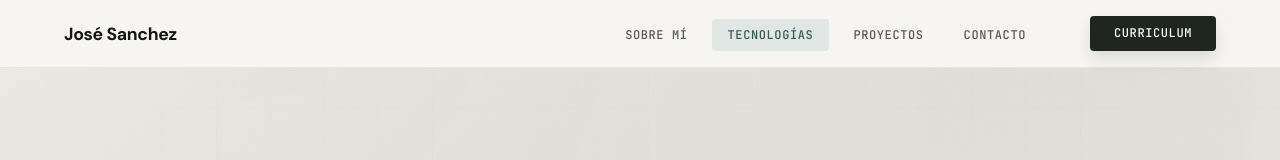
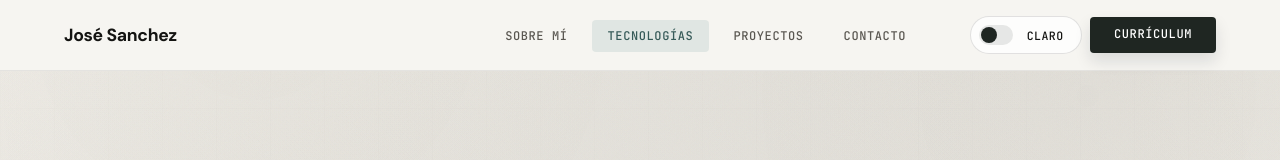
Before and after one commit to josesan28/portafolio, a React (Vite) app in the folder portafolio/: page /#stack in a window 1280 px wide. Shown: the top 160 px of the page. Built offline with nearby package versions, Linux system fonts and the light colour scheme.

Commit message:
Tema oscuro agregado

```diff
--- a/portafolio/index.html
+++ b/portafolio/index.html
@@ -1,10 +1,26 @@
 <!doctype html>
 <html lang="en">
   <head>
+    <meta charset="UTF-8" />
+    <script>
+      (() => {
+        const storageKey = 'portfolio-theme'
+        const savedTheme = window.localStorage.getItem(storageKey)
+        const prefersDark = window.matchMedia('(prefers-color-scheme: dark)').matches
+        const theme =
+          savedTheme === 'light' || savedTheme === 'dark'
+            ? savedTheme
+            : prefersDark
+              ? 'dark'
+              : 'light'
+
+        document.documentElement.dataset.theme = theme
+        document.documentElement.style.colorScheme = theme
+      })()
+    </script>
     <link rel="preconnect" href="https://fonts.googleapis.com">
     <link rel="preconnect" href="https://fonts.gstatic.com" crossorigin>
     <link href="https://fonts.googleapis.com/css2?family=DM+Sans:wght@400;700&family=Inter:wght@400;500&family=JetBrains+Mono:wght@400;500;700&display=swap" rel="stylesheet">
-    <meta charset="UTF-8" />
     <link rel="icon" type="image/svg+xml" href="/favicon.svg" />
     <meta name="viewport" content="width=device-width, initial-scale=1.0" />
     <title>Portafolio</title>
--- a/portafolio/src/components/Contact/ContactLinkCard.jsx
+++ b/portafolio/src/components/Contact/ContactLinkCard.jsx
@@ -1,3 +1,5 @@
+import { isMonochromeIcon } from '../../utils/isMonochromeIcon'
+
 export default function ContactLinkCard({ link }) {
   return (
     <a
@@ -9,7 +11,7 @@ export default function ContactLinkCard({ link }) {
     >
       <span className="contact__link-mark" aria-hidden="true">
         <img
-          className="contact__link-icon"
+          className={`contact__link-icon ${isMonochromeIcon(link.icon) ? 'theme-asset--monochrome' : ''}`}
           src={link.icon}
           alt=""
           aria-hidden="true"
--- a/portafolio/src/components/Navbar/Navbar.css
+++ b/portafolio/src/components/Navbar/Navbar.css
@@ -33,6 +33,12 @@
   letter-spacing: -0.02em;
   white-space: nowrap;
   margin-right: auto;
+}
+
+.navbar__controls {
+  display: flex;
+  align-items: center;
+  gap: var(--space-sm);
 }
 
 /* Desktop links */
@@ -88,6 +94,67 @@
 
 .navbar__cta:active {
   transform: scale(0.97);
+}
+
+.navbar__theme-toggle {
+  display: inline-flex;
+  align-items: center;
+  gap: var(--space-sm);
+  min-width: 112px;
+  min-height: 38px;
+  padding: 0.35rem 0.5rem;
+  border: 1px solid var(--color-ink-medium);
+  border-radius: 999px;
+  background: var(--color-surface-frost);
+  color: var(--color-text);
+  cursor: pointer;
+  transition: border-color 0.2s ease, background-color 0.2s ease, transform 0.2s ease, box-shadow 0.2s ease;
+}
+
+.navbar__theme-toggle:hover {
+  transform: translateY(-1px);
+  border-color: var(--color-accent-green-border-medium);
+  box-shadow: var(--shadow-sm);
+}
+
+.navbar__theme-toggle-track {
+  width: 34px;
+  height: 20px;
+  display: inline-flex;
+  align-items: center;
+  padding: 2px;
+  border-radius: 999px;
+  background: var(--color-accent-soft);
+  transition: background-color 0.2s ease;
+}
+
+.navbar__theme-toggle-thumb {
+  width: 16px;
+  height: 16px;
+  border-radius: 50%;
+  background: var(--color-accent);
+  transition: transform 0.2s ease, background-color 0.2s ease;
+}
+
+.navbar__theme-toggle--dark .navbar__theme-toggle-track {
+  background: var(--color-accent-green-soft);
+}
+
+.navbar__theme-toggle--dark .navbar__theme-toggle-thumb {
+  transform: translateX(14px);
+  background: var(--color-accent-green);
+}
+
+.navbar__theme-toggle-label {
+  display: inline-block;
+  font-family: var(--font-mono);
+  font-size: 0.72rem;
+  font-weight: 500;
+  letter-spacing: 0.04em;
+  text-transform: uppercase;
+  width: 7ch;
+  text-align: center;
+  white-space: nowrap;
 }
 
 /* Hamburger */
@@ -189,4 +256,12 @@
   .navbar__drawer {
     display: block;
   }
+
+  .navbar__inner {
+    gap: var(--space-md);
+  }
+
+  .navbar__theme-toggle-label {
+    display: none;
+  }
 }
--- a/portafolio/src/components/Navbar/Navbar.jsx
+++ b/portafolio/src/components/Navbar/Navbar.jsx
@@ -1,9 +1,11 @@
 import { useEffect, useState } from 'react'
 import { Link, useLocation } from 'react-router-dom'
+import { useTheme } from '../../context/ThemeContext'
 import './Navbar.css'
 
 export default function Navbar() {
   const location = useLocation()
+  const { theme, toggleTheme } = useTheme()
   const [scrolled, setScrolled] = useState(false)
   const [menuOpen, setMenuOpen] = useState(false)
   const [activeHash, setActiveHash] = useState(window.location.hash || '#about')
@@ -37,10 +39,11 @@ export default function Navbar() {
 
   const isHomeRoute = location.pathname === '/'
   const currentHash = isHomeRoute ? activeHash : location.hash
+  const isDarkTheme = theme === 'dark'
 
   return (
     <header className={`navbar ${scrolled ? 'navbar--scrolled' : ''}`}>
-      <nav className="navbar__inner" aria-label="Navegacion principal">
+      <nav className="navbar__inner" aria-label="Navegación principal">
         <Link to="/#about" className="navbar__brand">
           José Sanchez
         </Link>
@@ -58,6 +61,21 @@ export default function Navbar() {
           ))}
         </ul>
 
+        <div className="navbar__controls">
+          <button
+            type="button"
+            className={`navbar__theme-toggle ${isDarkTheme ? 'navbar__theme-toggle--dark' : ''}`}
+            onClick={toggleTheme}
+            aria-label={`Cambiar tema. Tema actual: ${isDarkTheme ? 'oscuro' : 'claro'}`}
+          >
+            <span className="navbar__theme-toggle-track" aria-hidden="true">
+              <span className="navbar__theme-toggle-thumb" />
+            </span>
+            <span className="navbar__theme-toggle-label">
+              {isDarkTheme ? 'Oscuro' : 'Claro'}
+            </span>
+          </button>
+
           <a
             href="/cv.pdf"
             target="_blank"
@@ -65,19 +83,21 @@ export default function Navbar() {
             className="navbar__cta"
             download
           >
-          Curriculum
+            Currículum
           </a>
 
           <button
+            type="button"
             className={`navbar__hamburger ${menuOpen ? 'navbar__hamburger--open' : ''}`}
             onClick={() => setMenuOpen((prev) => !prev)}
-          aria-label={menuOpen ? 'Cerrar menu' : 'Abrir menu'}
+            aria-label={menuOpen ? 'Cerrar menú' : 'Abrir menú'}
             aria-expanded={menuOpen}
           >
             <span />
             <span />
             <span />
           </button>
+        </div>
       </nav>
 
       <div className={`navbar__drawer ${menuOpen ? 'navbar__drawer--open' : ''}`}>
@@ -99,7 +119,7 @@ export default function Navbar() {
               className="navbar__drawer-link navbar__drawer-link--cta"
               download
             >
-              Curriculum
+              Currículum
             </a>
           </li>
         </ul>
--- a/portafolio/src/components/ProjectDetail/ProjectTechItem.jsx
+++ b/portafolio/src/components/ProjectDetail/ProjectTechItem.jsx
@@ -1,3 +1,5 @@
+import { isMonochromeIcon } from '../../utils/isMonochromeIcon'
+
 export default function ProjectTechItem({ tech }) {
   return (
     <article className="project-detail__tech-item">
@@ -5,7 +7,7 @@ export default function ProjectTechItem({ tech }) {
         <img
           src={tech.icon}
           alt={tech.name}
-          className="project-detail__tech-icon"
+          className={`project-detail__tech-icon ${isMonochromeIcon(tech.icon) ? 'theme-asset--monochrome' : ''}`}
           loading="lazy"
         />
         <h3 className="project-detail__tech-name">{tech.name}</h3>
--- a/portafolio/src/components/Stack/TechCard.jsx
+++ b/portafolio/src/components/Stack/TechCard.jsx
@@ -1,3 +1,5 @@
+import { isMonochromeIcon } from '../../utils/isMonochromeIcon'
+
 export default function TechCard({ tech }) {
   return (
     <article className="stack__card">
@@ -5,7 +7,7 @@ export default function TechCard({ tech }) {
         <img
           src={tech.icon}
           alt={tech.name}
-          className="stack__icon"
+          className={`stack__icon ${isMonochromeIcon(tech.icon) ? 'theme-asset--monochrome' : ''}`}
           loading="lazy"
         />
         <span className="stack__category">{tech.category}</span>
--- /dev/null
+++ b/portafolio/src/context/ThemeContext.jsx
@@ -0,0 +1,54 @@
+import { createContext, useContext, useEffect, useState } from 'react'
+
+const STORAGE_KEY = 'portfolio-theme'
+const ThemeContext = createContext(null)
+
+function getInitialTheme() {
+  if (typeof window === 'undefined') {
+    return 'light'
+  }
+
+  const themeFromDocument = document.documentElement.dataset.theme
+
+  if (themeFromDocument === 'light' || themeFromDocument === 'dark') {
+    return themeFromDocument
+  }
+
+  const savedTheme = window.localStorage.getItem(STORAGE_KEY)
+
+  if (savedTheme === 'light' || savedTheme === 'dark') {
+    return savedTheme
+  }
+
+  return window.matchMedia('(prefers-color-scheme: dark)').matches ? 'dark' : 'light'
+}
+
+export function ThemeProvider({ children }) {
+  const [theme, setTheme] = useState(getInitialTheme)
+
+  useEffect(() => {
+    document.documentElement.dataset.theme = theme
+    document.documentElement.style.colorScheme = theme
+    window.localStorage.setItem(STORAGE_KEY, theme)
+  }, [theme])
+
+  const toggleTheme = () => {
+    setTheme((currentTheme) => (currentTheme === 'dark' ? 'light' : 'dark'))
+  }
+
+  return (
+    <ThemeContext.Provider value={{ theme, setTheme, toggleTheme }}>
+      {children}
+    </ThemeContext.Provider>
+  )
+}
+
+export function useTheme() {
+  const context = useContext(ThemeContext)
+
+  if (!context) {
+    throw new Error('useTheme must be used within ThemeProvider')
+  }
+
+  return context
+}
--- a/portafolio/src/index.css
+++ b/portafolio/src/index.css
@@ -7,6 +7,8 @@
 
 /* Variables de diseño */
 :root {
+  color-scheme: light;
+
   /* Colores base */
   --color-bg: #f4f1eb;
   --color-bg-top: #faf7f0;
@@ -103,6 +105,79 @@
   --shadow-focus-ring: 0 0 0 4px rgba(92, 143, 140, 0.08);
 }
 
+:root[data-theme='dark'] {
+  color-scheme: dark;
+
+  --color-bg: #101513;
+  --color-bg-top: #161c19;
+  --color-bg-bottom: #0b0f0e;
+  --color-surface: #171d1b;
+  --color-surface-alt: #1f2825;
+  --color-border: #2d3734;
+  --color-text: #f4eee4;
+  --color-text-muted: #b8b1a4;
+  --color-text-muted-strong: rgba(184, 177, 164, 0.82);
+  --color-accent: #d9cec0;
+  --color-accent-strong: #f6eee3;
+  --color-accent-soft: rgba(246, 238, 227, 0.12);
+  --color-accent-green: #78ada8;
+  --color-accent-green-soft: rgba(120, 173, 168, 0.16);
+  --color-accent-green-strong: #a9d8d1;
+
+  --color-ink-softest: rgba(255, 255, 255, 0.04);
+  --color-ink-soft: rgba(255, 255, 255, 0.06);
+  --color-ink-muted: rgba(255, 255, 255, 0.08);
+  --color-ink-medium: rgba(255, 255, 255, 0.1);
+  --color-ink-strong: rgba(255, 255, 255, 0.14);
+  --color-ink-heavy: rgba(255, 255, 255, 0.18);
+  --color-selection: rgba(246, 238, 227, 0.2);
+
+  --color-surface-veil: rgba(16, 21, 19, 0.9);
+  --color-surface-veil-strong: rgba(16, 21, 19, 0.96);
+  --color-surface-frost: rgba(31, 40, 37, 0.88);
+  --color-surface-overlay-soft: rgba(255, 255, 255, 0.04);
+  --color-surface-overlay: rgba(255, 255, 255, 0.06);
+  --color-surface-overlay-line: rgba(255, 255, 255, 0.12);
+  --color-surface-sheen: rgba(255, 255, 255, 0.08);
+  --color-surface-elevated: rgba(31, 40, 37, 0.82);
+
+  --color-accent-green-line: rgba(120, 173, 168, 0.38);
+  --color-accent-green-line-strong: rgba(120, 173, 168, 0.52);
+  --color-accent-green-solid: rgba(120, 173, 168, 0.92);
+  --color-accent-green-border-soft: rgba(120, 173, 168, 0.24);
+  --color-accent-green-border: rgba(120, 173, 168, 0.3);
+  --color-accent-green-border-medium: rgba(120, 173, 168, 0.34);
+  --color-accent-green-border-strong: rgba(120, 173, 168, 0.38);
+  --color-accent-green-border-hover: rgba(120, 173, 168, 0.46);
+  --color-accent-green-border-emphasis: rgba(120, 173, 168, 0.48);
+  --color-accent-green-border-focus: rgba(120, 173, 168, 0.58);
+  --color-accent-green-fill-strong: rgba(120, 173, 168, 0.18);
+  --color-accent-green-glow-soft: rgba(120, 173, 168, 0.12);
+  --color-accent-green-glow: rgba(120, 173, 168, 0.18);
+  --color-accent-green-glow-strong: rgba(120, 173, 168, 0.24);
+  --color-accent-green-deep-glow: rgba(86, 125, 121, 0.18);
+  --color-accent-shadow-soft: rgba(246, 238, 227, 0.04);
+  --color-accent-warm-glow: rgba(196, 125, 58, 0.12);
+  --color-accent-warm-glow-soft: rgba(196, 125, 58, 0.08);
+  --color-accent-warm-outline: rgba(196, 125, 58, 0.16);
+
+  --shadow-xs: 0 8px 16px rgba(0, 0, 0, 0.24);
+  --shadow-sm: 0 8px 18px rgba(0, 0, 0, 0.2);
+  --shadow-md: 0 10px 18px rgba(0, 0, 0, 0.26);
+  --shadow-md-hover: 0 10px 18px rgba(0, 0, 0, 0.3);
+  --shadow-md-strong: 0 10px 24px rgba(0, 0, 0, 0.28);
+  --shadow-lg: 0 12px 24px rgba(0, 0, 0, 0.22);
+  --shadow-lg-strong: 0 12px 22px rgba(0, 0, 0, 0.28);
+  --shadow-xl: 0 14px 24px rgba(0, 0, 0, 0.32);
+  --shadow-2xl: 0 18px 34px rgba(0, 0, 0, 0.28);
+  --shadow-2xl-soft: 0 18px 34px rgba(0, 0, 0, 0.24);
+  --shadow-3xl: 0 20px 38px rgba(0, 0, 0, 0.3);
+  --shadow-4xl: 0 22px 40px rgba(0, 0, 0, 0.28);
+  --shadow-4xl-strong: 0 22px 44px rgba(0, 0, 0, 0.34);
+  --shadow-5xl: 0 28px 48px rgba(0, 0, 0, 0.38);
+  --shadow-focus-ring: 0 0 0 4px rgba(120, 173, 168, 0.16);
+}
+
 /* Base */
 html {
   scroll-behavior: smooth;
@@ -121,6 +196,7 @@ body {
   position: relative;
   isolation: isolate;
   -webkit-font-smoothing: antialiased;
+  transition: background 0.35s ease, color 0.35s ease;
 }
 
 body::before {
@@ -152,6 +228,19 @@ body::after {
   mix-blend-mode: multiply;
 }
 
+:root[data-theme='dark'] body::before,
+:root[data-theme='dark'] body::after {
+  mix-blend-mode: screen;
+}
+
+:root[data-theme='dark'] body::before {
+  opacity: 0.08;
+}
+
+:root[data-theme='dark'] body::after {
+  opacity: 0.1;
+}
+
 #root {
   min-height: 100vh;
   position: relative;
@@ -181,3 +270,11 @@ a {
 ul {
   list-style: none;
 }
+
+.theme-asset--monochrome {
+  transition: filter 0.25s ease, opacity 0.25s ease;
+}
+
+:root[data-theme='dark'] .theme-asset--monochrome {
+  filter: brightness(0) invert(0.9) contrast(1.02);
+}
--- a/portafolio/src/pages/Home/sections/Contact.css
+++ b/portafolio/src/pages/Home/sections/Contact.css
@@ -98,6 +98,7 @@
   background-color: var(--color-accent-green-soft);
   border: 1px solid var(--color-accent-green-border-soft);
   flex-shrink: 0;
+  color: var(--color-text);
 }
 
 .contact__link-icon {
@@ -105,6 +106,7 @@
   height: 100%;
   object-fit: contain;
   display: block;
+  color: inherit;
 }
 
 .contact__link-copy {
```
Also changed, not shown: portafolio/src/main.jsx (+6 -3 lines), portafolio/src/utils/isMonochromeIcon.js (added, +25 -0 lines), portafolio/public/tech/node-express.svg (deleted), portafolio/public/tech/rest-api.svg (deleted). Lines whose indentation alone changed are shown as unchanged.
